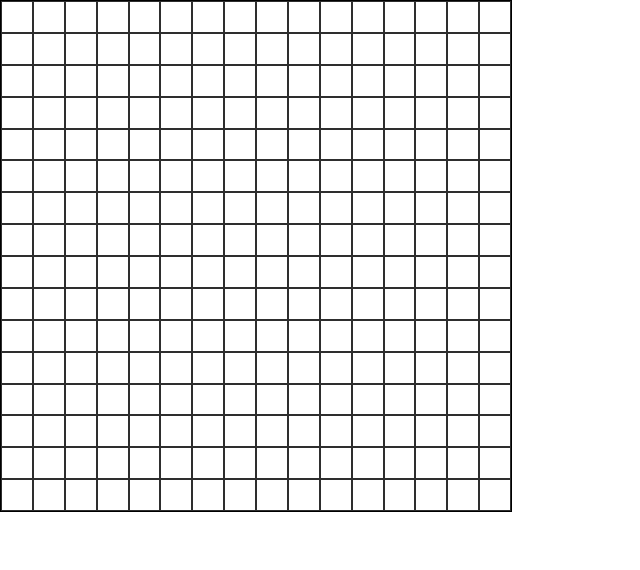
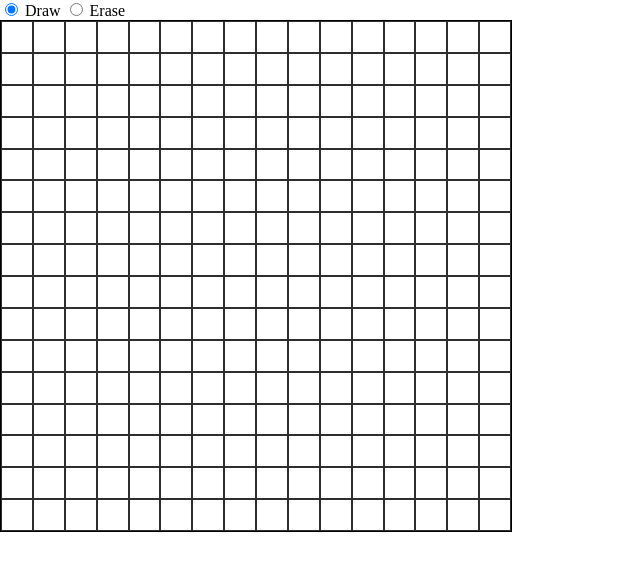
Before and after one commit to c-shubh/odin-etch-a-sketch, a website built with Vite: page index.html in a window 1280 px wide. Shown: the whole page, without its empty margins (0-640 px from the left). Built offline with nearby package versions, Linux system fonts and the light colour scheme.

Commit message:
Add 'draw' and 'erase' modes

```diff
--- a/index.html
+++ b/index.html
@@ -10,6 +10,12 @@
 </head>
 
 <body>
+  <div class="controls">
+    <input type="radio" name="mode" id="draw" value="draw" checked>
+    <label for="draw">Draw</label>
+    <input type="radio" name="mode" id="erase" value="erase">
+    <label for="erase">Erase</label>
+  </div>
   <div class="cell-grid"></div>
   <script type="module" src="src/main.ts"></script>
 </body>
--- a/src/Grid.ts
+++ b/src/Grid.ts
@@ -1,33 +1,44 @@
+import { Mode } from './Shared'
+
 class Grid {
-  size: number = 16;
-  gridDOM: HTMLDivElement;
-  evtListeners = {
-    changeCellBGColor: function (e: Event) {
-      (e.target as HTMLDivElement).style.backgroundColor = 'black';
+  private _size: number = 16;
+  private _gridDOM: HTMLDivElement;
+
+  private _mode: Mode = Mode.draw;
+  public set mode(value: Mode) {
+    this._mode = value;
+  }
+
+  private _evtListeners = {
+    drawOrErase: (e: Event) => {
+      if(this._mode === Mode.draw)
+        (e.target as HTMLDivElement).style.backgroundColor = 'black';
+      else if (this._mode === Mode.erase)
+        (e.target as HTMLDivElement).style.backgroundColor = 'initial';
     },
   };
 
   constructor(gridDOM: HTMLDivElement, size?: number) {
-    this.gridDOM = gridDOM;
+    this._gridDOM = gridDOM;
     if (size) {
       // the default size is 16 which if changed,
       // should be modified in CSS too
-      this.size = size;
+      this._size = size;
       gridDOM.style.setProperty('--size', '' + size);
     }
   }
 
-  private newCell(): HTMLDivElement {
+  private _newCell(): HTMLDivElement {
     const cell = document.createElement('div');
     cell.classList.add('cell');
     // leave a trail behind when hovering over the cells
-    cell.addEventListener('mouseover', this.evtListeners.changeCellBGColor);
+    cell.addEventListener('mouseover', this._evtListeners.drawOrErase);
     return cell;
   }
 
   public paintGridToDOM() {
-    for (let i = this.size ** 2; i >= 1; i--) {
-      this.gridDOM.append(this.newCell());
+    for (let i = this._size ** 2; i >= 1; i--) {
+      this._gridDOM.append(this._newCell());
     }
   }
 }
--- /dev/null
+++ b/src/Shared.ts
@@ -0,0 +1,6 @@
+enum Mode {
+  erase,
+  draw,
+}
+
+export { Mode };
--- a/src/main.ts
+++ b/src/main.ts
@@ -1,6 +1,19 @@
 import Grid from './Grid';
+import { Mode } from './Shared';
 
 const grid = new Grid(<HTMLDivElement>document.querySelector('.cell-grid'));
 grid.paintGridToDOM();
 
-export {};
+const drawRadio = document.getElementById('draw')!;
+const eraseRadio = document.getElementById('erase')!;
+
+function handleModeChange(e: Event) {
+  const mode = (e.target as HTMLInputElement).value
+  if (mode === 'draw')
+    grid.mode = Mode.draw;
+  else if(mode === 'erase')
+    grid.mode = Mode.erase;
+}
+[drawRadio, eraseRadio].forEach(radio => radio.addEventListener('click', handleModeChange));
+
+export { };
```
